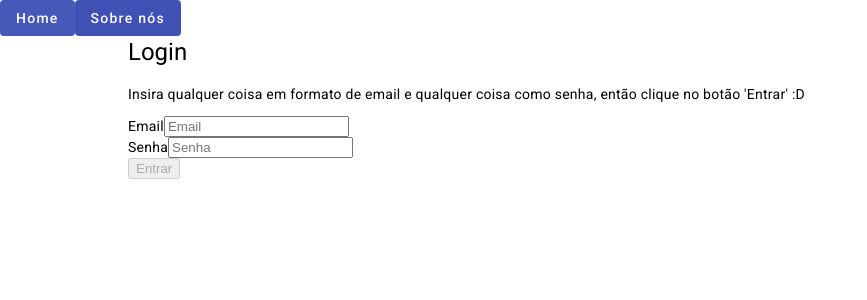
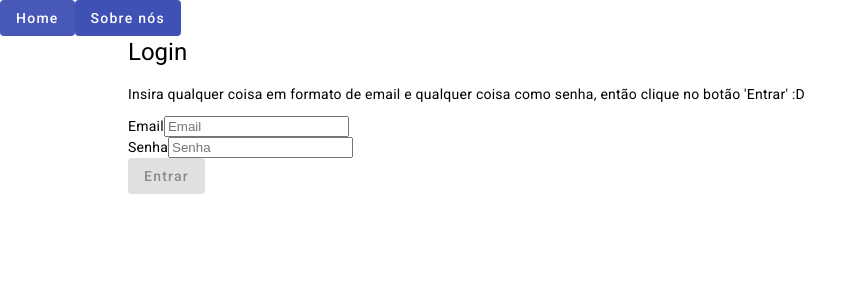
Before and after one commit to underdogbytes/angular-gerencia-minhas-despesas, an Angular app: page /login in a window 1280 px wide. Shown: the top 300 px of the page, without its empty margins (0-867 px from the left). Built offline with nearby package versions, Linux system fonts and the light colour scheme.

Commit message:
:art: :recycle: feat[login]: improving btn
Added the new btn component rather thatn the old one

```diff
--- a/src/app/pages/auth/login/login.component.html
+++ b/src/app/pages/auth/login/login.component.html
@@ -27,9 +27,11 @@
     </div>
 
     <div>
-      <button type="submit" [disabled]="!authForm.valid">
-        Entrar
-      </button>
+      <app-button
+        [label]="'Entrar'"
+        [type]="'submit'"
+        [disabled]="!authForm.valid"
+      />
     </div>
   </form>
 </section>
--- a/src/app/pages/auth/login/login.component.ts
+++ b/src/app/pages/auth/login/login.component.ts
@@ -1,11 +1,12 @@
 import { NgFor } from '@angular/common';
 import { Component } from '@angular/core';
 import { FormBuilder, FormGroup, ReactiveFormsModule, Validators } from '@angular/forms';
+import { ButtonComponent } from "../../../component/button/button.component";
 
 @Component({
   selector: 'app-login',
   standalone: true,
-  imports: [NgFor,ReactiveFormsModule],
+  imports: [NgFor, ReactiveFormsModule, ButtonComponent],
   templateUrl: './login.component.html',
   styleUrl: './login.component.css'
 })
```
